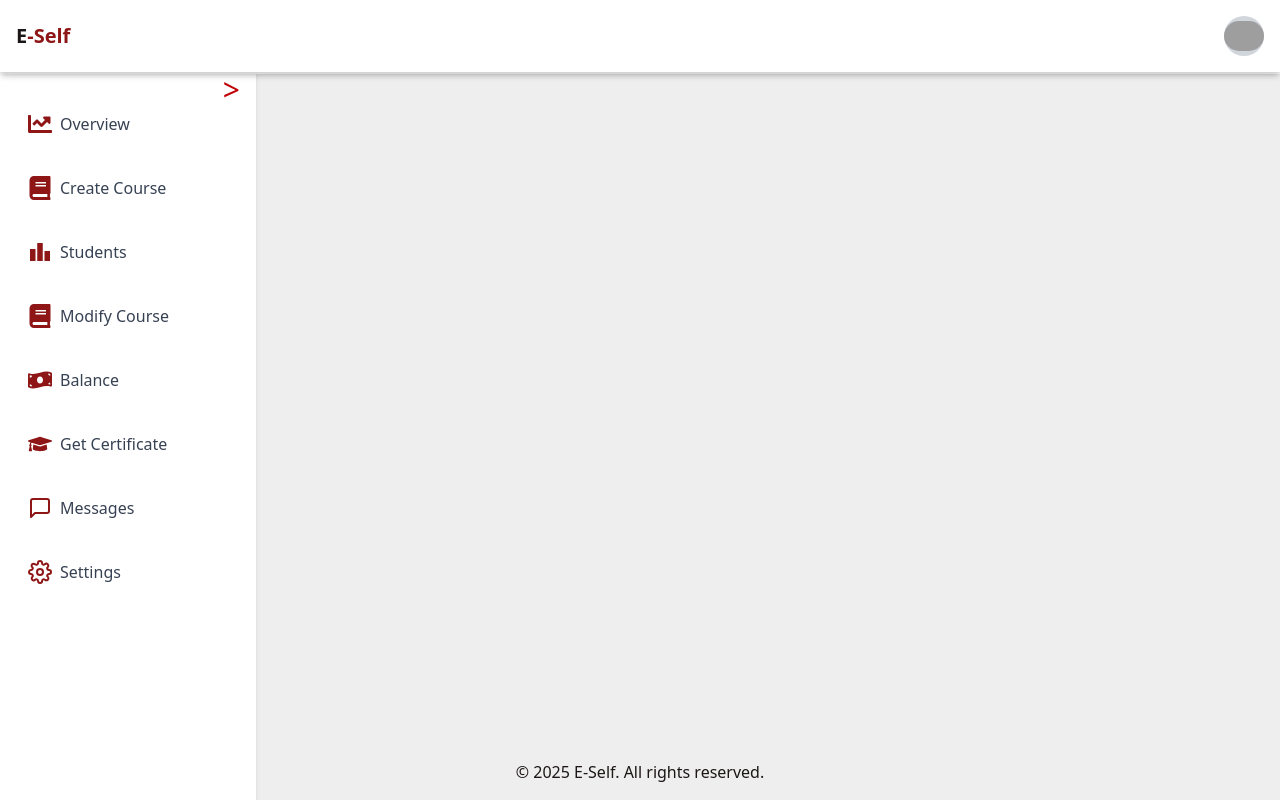
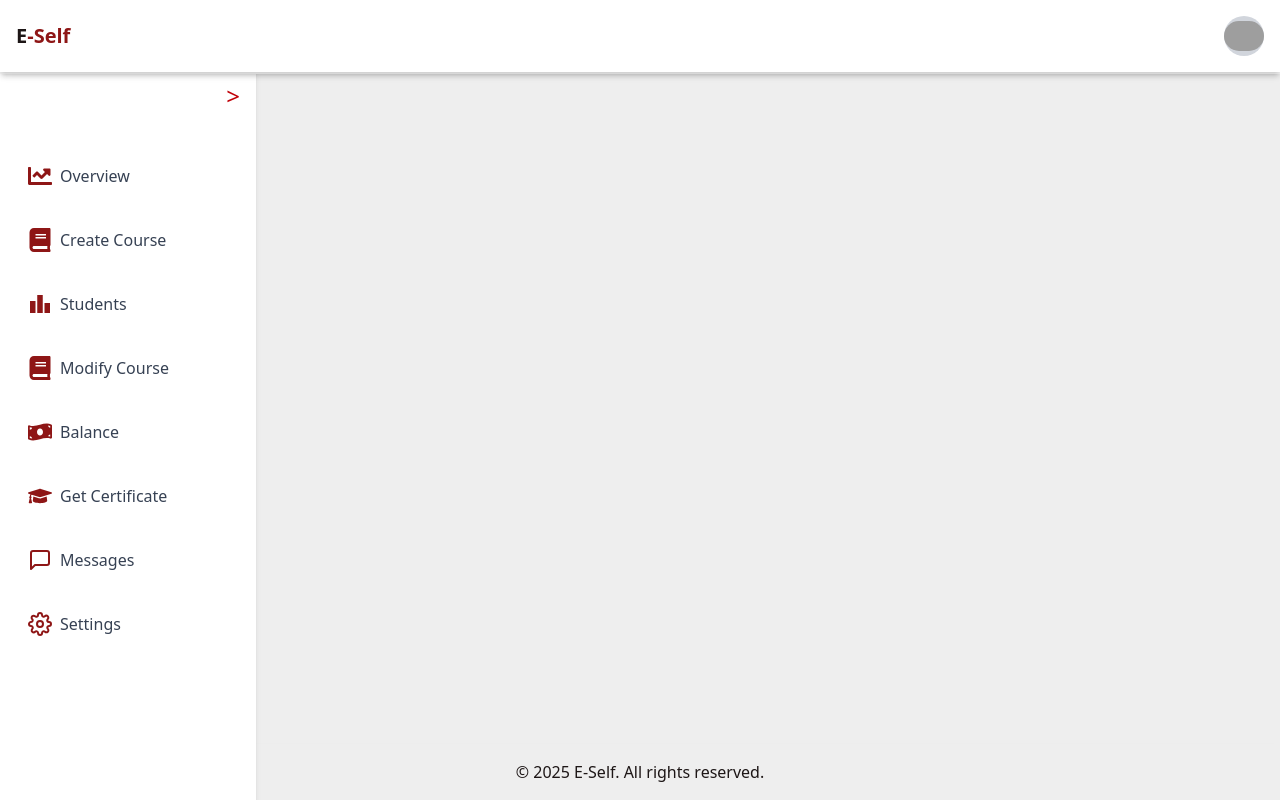
Before and after one commit to NegedeTekleyes/E-self-Lerning, a Next.js app in the folder e-self/: page /dashboard in a window 1280 px wide. Built offline with nearby package versions, Linux system fonts and the light colour scheme; grey boxes are pictures that could not be loaded.

Commit message:
dashboured modfication slider show

```diff
--- a/e-self/app/(instructor)/dashboard/page.tsx
+++ b/e-self/app/(instructor)/dashboard/page.tsx
@@ -34,17 +34,20 @@ export default function DashboardLayout({ children }: { children: React.ReactNod
         {/* Sidebar */}
         <aside
           className={`bg-white h-screen fixed top-16 left-0 z-40 shadow-md transition-all duration-300
-            ${isSidebarOpen ? "w-64" : "w-19"} md:w-64`}
+            ${isSidebarOpen ? "w-64" : "w-16"} md:${isSidebarOpen ? "w-64" : "w-16"}`}
         >
-          {/* Sidebar Toggle Button */}
-          <button
-            onClick={() => setIsSidebarOpen(!isSidebarOpen)}
-            className="absolute right-2 p-2 text-red-700 hover:bg-gray-200 text-3xl"
-          >
-            {isSidebarOpen ? ">" : "<"}
-          </button>
+          {/* Sidebar Toggle Button (Only Show When Collapsed) */}
+          <div className="flex justify-end p-2">
+            <button
+              onClick={() => setIsSidebarOpen(!isSidebarOpen)}
+              className="text-red-700 hover:bg-gray-200 text-2xl p-2"
+            >
+              {isSidebarOpen ? ">" : "<"}
+            </button>
+          </div>
 
-          <ul className="mt-5 space-y-4 p-4">
+          {/* Sidebar Menu */}
+          <ul className="mt-2 space-y-4 p-4">
             {menuItems.map((item) => (
               <li key={item.name}>
                 <Link
@@ -52,11 +55,11 @@ export default function DashboardLayout({ children }: { children: React.ReactNod
                   className={`flex items-center p-3 rounded-lg transition-all duration-200
                     ${pathname === item.link ? "bg-red-500 text-white" : "text-gray-700 hover:bg-gray-200"}`}
                 >
-                  {/* Large Icon Always Visible */}
+                  {/* Icon Always Visible */}
                   <item.icon className="text-[#8E1616] text-3xl md:text-2xl" />
 
-                  {/* Text: Hidden on small screens when sidebar is collapsed */}
-                  <span className={`ml-2 ${isSidebarOpen ? "block" : "hidden"} md:block`}>
+                  {/* Text: Show Only When Sidebar is Open */}
+                  <span className={`ml-2 ${isSidebarOpen ? "block" : "hidden"} md:${isSidebarOpen ? "block" : "hidden"}`}>
                     {item.name}
                   </span>
                 </Link>
@@ -66,7 +69,7 @@ export default function DashboardLayout({ children }: { children: React.ReactNod
         </aside>
 
         {/* Main Content */}
-        <main className={`flex-1 p-6 transition-all duration-300 ${isSidebarOpen ? "ml-64" : "ml-16"} md:ml-64`}>
+        <main className={`flex-1 p-6 transition-all duration-300 ${isSidebarOpen ? "ml-64" : "ml-16"} md:${isSidebarOpen ? "ml-64" : "ml-16"}`}>
           {children}
         </main>
       </div>
```
